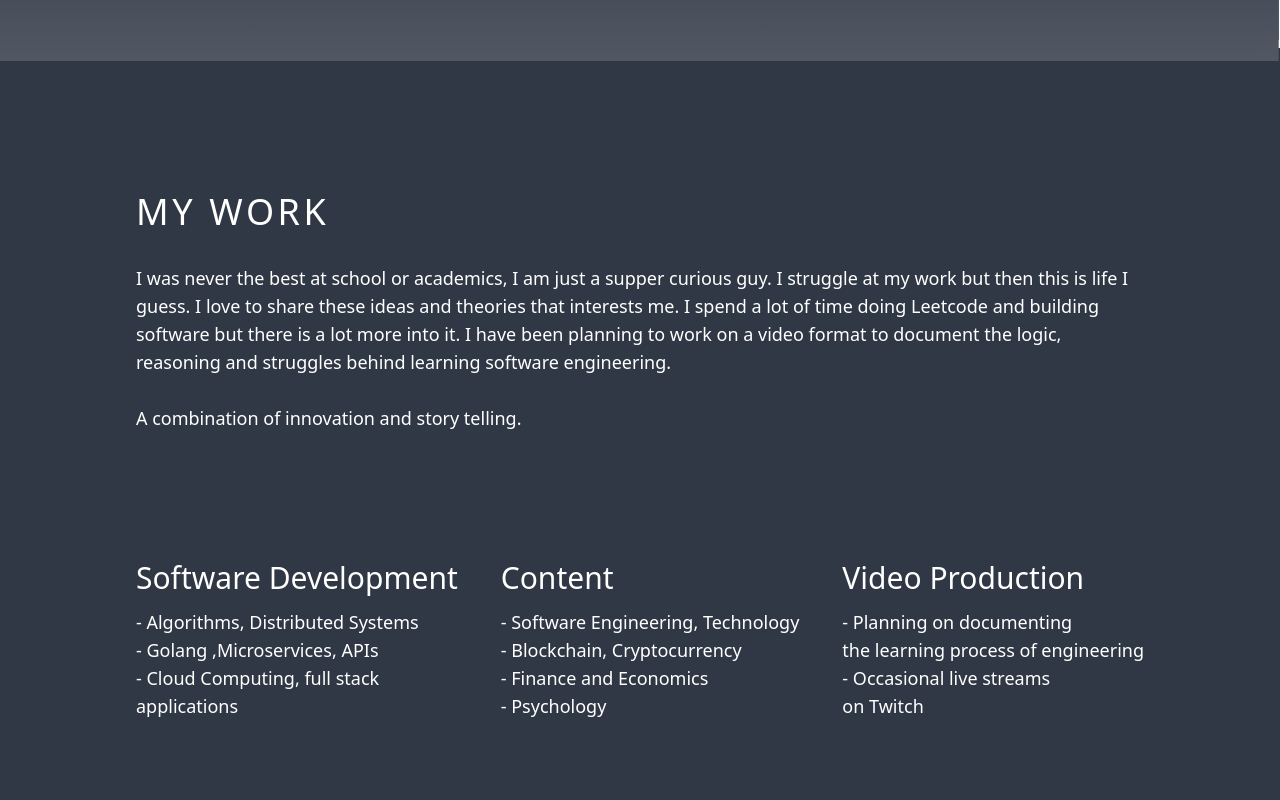
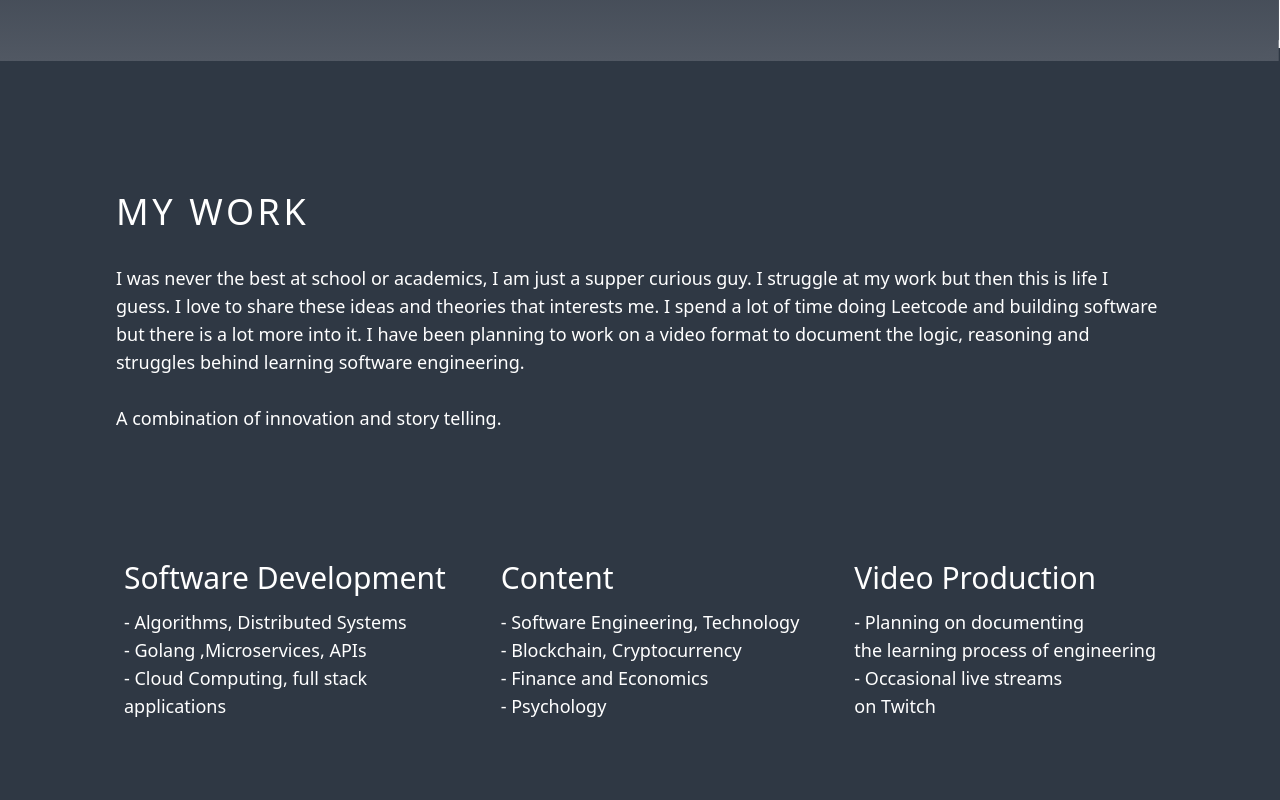
Before and after one commit to ThatOneTallKid/portfolio, a Next.js app: page / in a window 1280 px wide. Shown: the part 680-1480 px from the top of the page. Built offline with nearby package versions, Linux system fonts and the light colour scheme.

Commit message:
'changes'

```diff
--- a/components/about.js
+++ b/components/about.js
@@ -4,8 +4,8 @@ export default function About() {
     return (
         <div className="cont bg-gry mt-20  md:mt-40 xl:mt-60">
             <div className="bg-gry cont-color px-8 md:px-28 py-20 text-white">
-                <div className="container flex px-6  mx-auto lg:h-132 lg:py-16">
-                    <div className="flex flex-col items-center w-full lg:flex-row ">
+                <div className="container flex px-1  mx-auto lg:h-132 lg:py-16">
+                    <div className="flex flex-col items-start w-full lg:flex-row ">
                         <div className="">
                             <p className="text-3xl text-bold tracking-widest text-white  lg:text-4xl">MY WORK</p>
                             <p className="mt-8 text-sm md:text-lg  text-white">I was never the best at school or academics, I am just a supper curious guy. I struggle at my work but then this
@@ -21,7 +21,7 @@ A combination of  innovation and story telling.</p>
 
                 </div>
                 <div>
-                    <div className="mt-6 container flex-col  flex px-6 lg:flex-row  w-full justify-between">
+                    <div className="mt-6 container flex-col  flex px-3 lg:flex-row  w-full justify-between">
                         <div className="py-8 md:py-10">
                             <p className="text-2xl md:text-3xl">Software Development</p>
                             <div className="mt-3 text-sm md:text-lg">
--- a/pages/blog/[slug].js
+++ b/pages/blog/[slug].js
@@ -9,7 +9,7 @@ export default function PostPage({ frontmatter: { title, date, }, slug, content
 
     return (
         <div>
-            <div className="container lg:px-72 lg:py-20 mx-auto lg:flex flex-col">
+            <div className="container px-0.5 lg:px-72 lg:py-20 mx-auto lg:flex flex-col">
                 <div className="flex items-center justify-center w-full mt-2 ">
                     <Image  src = "/me/circle.png" width="175" height="175" />
 
@@ -31,7 +31,7 @@ export default function PostPage({ frontmatter: { title, date, }, slug, content
                         </div>
                     <div>
 
-                        <div dangerouslySetInnerHTML={{ __html: marked.parse(content)}}></div>
+                        <div className="text-md" dangerouslySetInnerHTML={{ __html: marked.parse(content)}}></div>
                     </div>
                 </div>
                 <div className="mt-8 text-blue-500">
```
